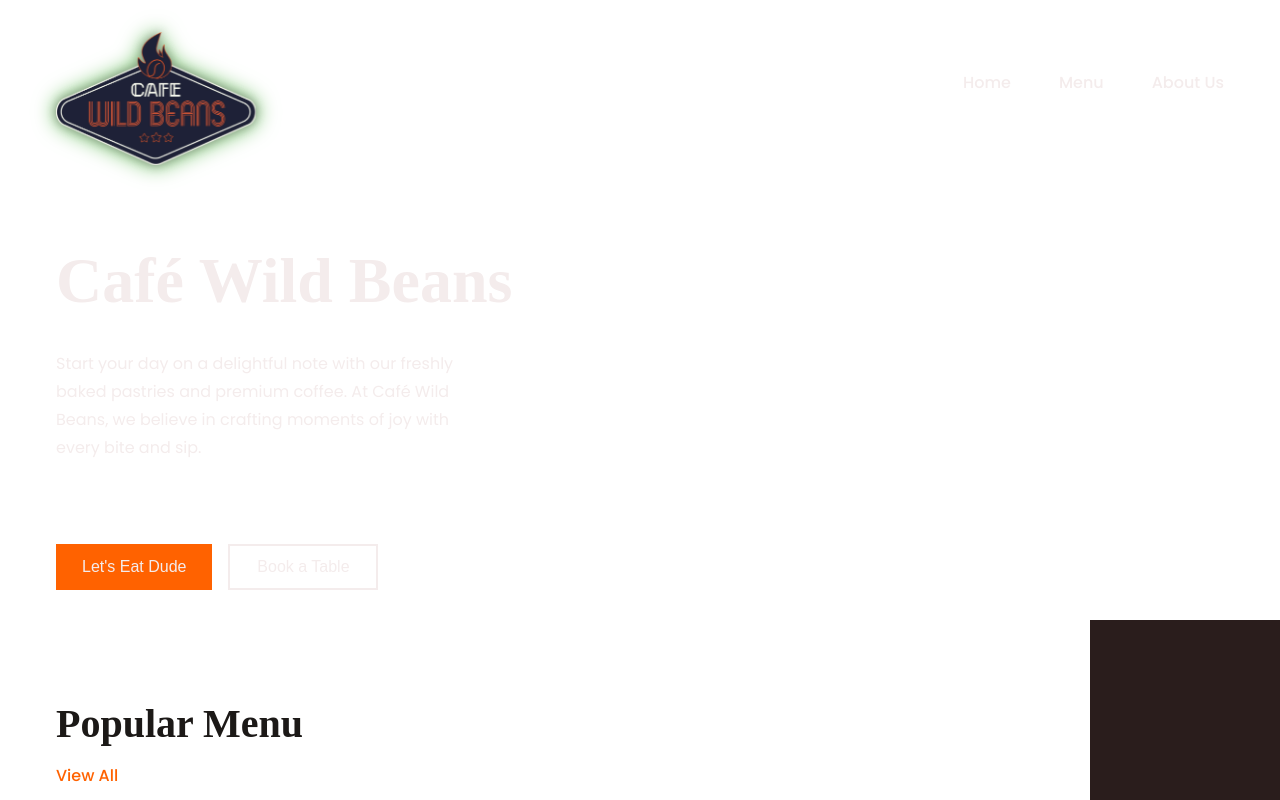
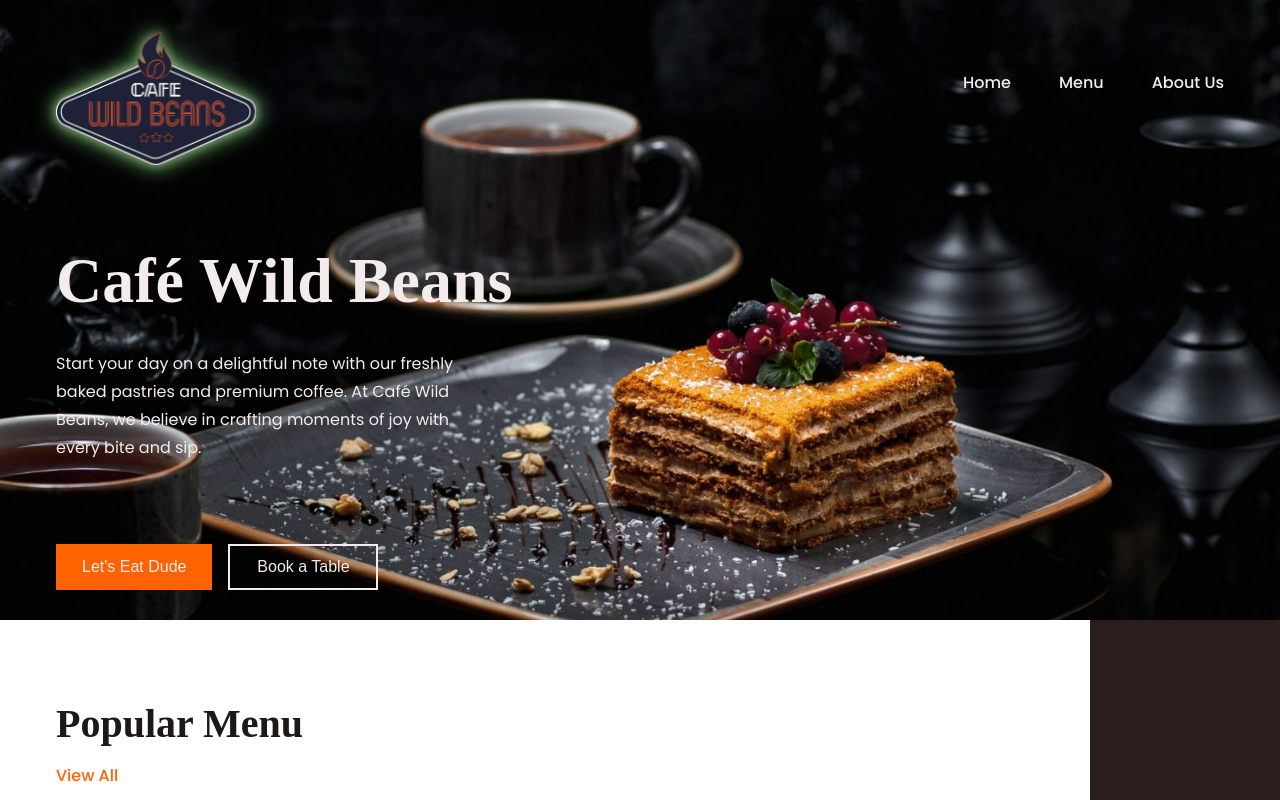
Before and after one commit to Kathiravan07work/Coffee-Shop-Website, a plain HTML site: page index.html in a window 1280 px wide. Shown: the top 800 px of the page. Drawn offline with nearby package versions, Linux system fonts and the light colour scheme; some icons are missing; files whose address does not match are found by name.

Commit message:
Update style.css

```diff
--- a/style.css
+++ b/style.css
@@ -93,7 +93,7 @@ body {
 
 header {
   min-height: 75vh;
-  background-image: url("assets/header-bg.jpg");
+  background-image: url("header-bg.jpg");
   background-position: center center;
   background-size: cover;
   background-repeat: no-repeat;
```
